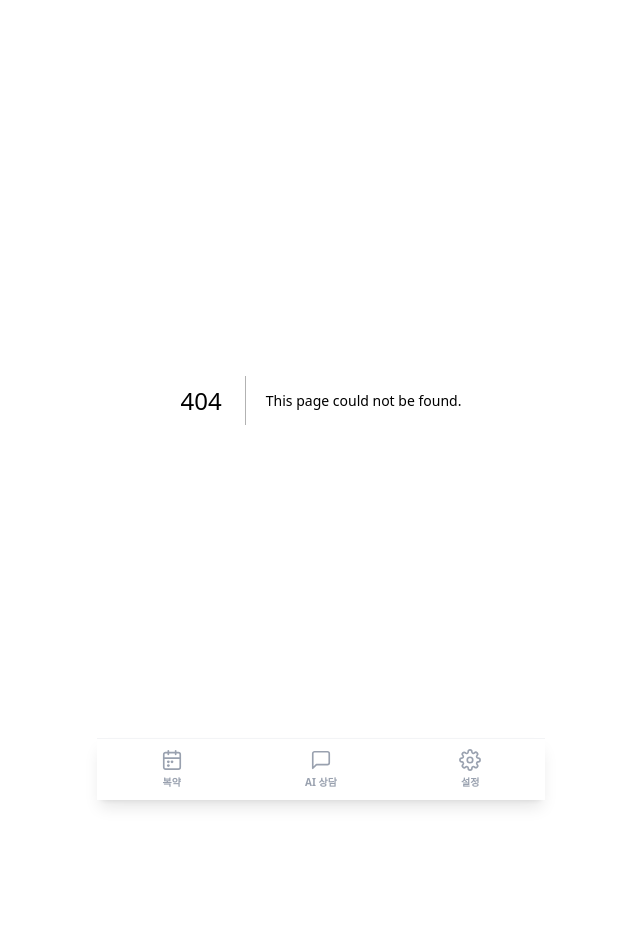
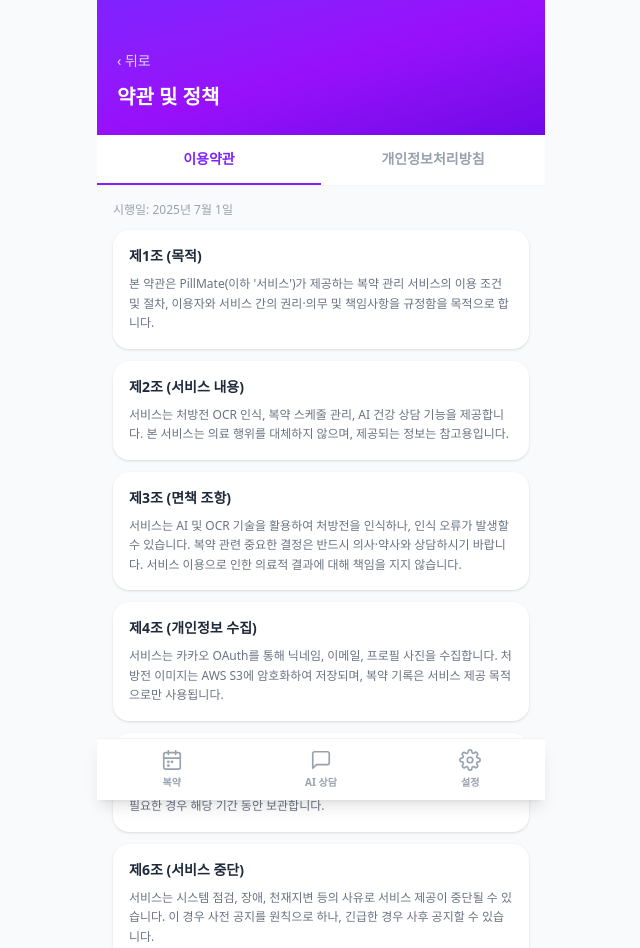
Before and after one commit to AI-HealthCare-02/AI_02_05, a Next.js app in the folder frontend/: page /terms in a window 1280 px wide. Before the commit this address had no page. Shown: the top 948 px of the page, without its empty margins (319-959 px from the left). Before the commit the page ends 864 px from the top, so only its background shows below. Built offline with nearby package versions, Linux system fonts and the light colour scheme.

Commit message:
feat: 이용약관 + 개인정보처리방침 페이지 + 카카오 프로필 사진 수집

```diff
--- a/frontend/src/app/settings/page.tsx
+++ b/frontend/src/app/settings/page.tsx
@@ -192,7 +192,8 @@ export default function SettingsPage() {
             </div>
             <span className="text-xs text-gray-400 bg-gray-100 px-2 py-1 rounded-full">1.0.0</span>
           </div>
-          <button className="w-full flex items-center justify-between px-4 py-4 hover:bg-gray-50 transition-colors">
+          <button onClick={() => router.push("/terms")}
+            className="w-full flex items-center justify-between px-4 py-4 hover:bg-gray-50 transition-colors">
             <div className="flex items-center gap-3">
               <div className="w-9 h-9 bg-gray-100 rounded-xl flex items-center justify-center">
                 <span className="text-lg">📄</span>
--- /dev/null
+++ b/frontend/src/app/terms/page.tsx
@@ -0,0 +1,103 @@
+"use client";
+
+import { useState } from "react";
+import { useRouter } from "next/navigation";
+
+const TERMS = [
+  {
+    title: "제1조 (목적)",
+    content: "본 약관은 PillMate(이하 '서비스')가 제공하는 복약 관리 서비스의 이용 조건 및 절차, 이용자와 서비스 간의 권리·의무 및 책임사항을 규정함을 목적으로 합니다.",
+  },
+  {
+    title: "제2조 (서비스 내용)",
+    content: "서비스는 처방전 OCR 인식, 복약 스케줄 관리, AI 건강 상담 기능을 제공합니다. 본 서비스는 의료 행위를 대체하지 않으며, 제공되는 정보는 참고용입니다.",
+  },
+  {
+    title: "제3조 (면책 조항)",
+    content: "서비스는 AI 및 OCR 기술을 활용하여 처방전을 인식하나, 인식 오류가 발생할 수 있습니다. 복약 관련 중요한 결정은 반드시 의사·약사와 상담하시기 바랍니다. 서비스 이용으로 인한 의료적 결과에 대해 책임을 지지 않습니다.",
+  },
+  {
+    title: "제4조 (개인정보 수집)",
+    content: "서비스는 카카오 OAuth를 통해 닉네임, 이메일, 프로필 사진을 수집합니다. 처방전 이미지는 AWS S3에 암호화하여 저장되며, 복약 기록은 서비스 제공 목적으로만 사용됩니다.",
+  },
+  {
+    title: "제5조 (개인정보 보유 기간)",
+    content: "수집된 개인정보는 회원 탈퇴 시 즉시 삭제됩니다. 단, 관련 법령에 따라 보존이 필요한 경우 해당 기간 동안 보관합니다.",
+  },
+  {
+    title: "제6조 (서비스 중단)",
+    content: "서비스는 시스템 점검, 장애, 천재지변 등의 사유로 서비스 제공이 중단될 수 있습니다. 이 경우 사전 공지를 원칙으로 하나, 긴급한 경우 사후 공지할 수 있습니다.",
+  },
+  {
+    title: "제7조 (약관 변경)",
+    content: "서비스는 필요한 경우 약관을 변경할 수 있으며, 변경된 약관은 서비스 내 공지를 통해 안내합니다. 변경 후 계속 서비스를 이용하는 경우 변경된 약관에 동의한 것으로 간주합니다.",
+  },
+];
+
+const PRIVACY = [
+  {
+    title: "수집하는 개인정보",
+    content: "• 카카오 계정 정보: 닉네임, 이메일, 프로필 사진\n• 처방전 이미지 및 OCR 인식 결과\n• 복약 스케줄 및 체크 기록\n• 서비스 이용 기록",
+  },
+  {
+    title: "개인정보 이용 목적",
+    content: "• 복약 스케줄 관리 서비스 제공\n• AI 챗봇 맞춤 상담 (복약 중인 약물 기반)\n• 보호자 공유 기능 제공\n• 서비스 개선 및 통계 분석",
+  },
+  {
+    title: "개인정보 제3자 제공",
+    content: "서비스는 이용자의 동의 없이 개인정보를 제3자에게 제공하지 않습니다. 단, 법령에 의한 경우는 예외로 합니다.",
+  },
+  {
+    title: "개인정보 보호 조치",
+    content: "• 처방전 이미지: AWS S3 암호화 저장\n• 통신 구간: HTTPS 적용 예정\n• 접근 권한: JWT 토큰 기반 인증",
+  },
+  {
+    title: "이용자 권리",
+    content: "이용자는 언제든지 개인정보 열람, 수정, 삭제를 요청할 수 있습니다. 회원 탈퇴 시 모든 개인정보는 즉시 삭제됩니다.",
+  },
+];
+
+export default function TermsPage() {
+  const router = useRouter();
+  const [tab, setTab] = useState<"terms" | "privacy">("terms");
+
+  const items = tab === "terms" ? TERMS : PRIVACY;
+
+  return (
+    <main className="min-h-screen bg-gray-50">
+      <div className="bg-gradient-to-br from-violet-600 via-purple-600 to-violet-700 px-5 pt-12 pb-6 text-white">
+        <button onClick={() => router.back()} className="text-violet-200 text-sm mb-3">‹ 뒤로</button>
+        <h1 className="text-xl font-bold">약관 및 정책</h1>
+      </div>
+
+      {/* 탭 */}
+      <div className="flex bg-white border-b border-gray-100 sticky top-0 z-10">
+        {[
+          { key: "terms", label: "이용약관" },
+          { key: "privacy", label: "개인정보처리방침" },
+        ].map(({ key, label }) => (
+          <button key={key} onClick={() => setTab(key as "terms" | "privacy")}
+            className={`flex-1 py-3.5 text-sm font-semibold transition-colors border-b-2 ${
+              tab === key ? "border-violet-600 text-violet-600" : "border-transparent text-gray-400"
+            }`}>
+            {label}
+          </button>
+        ))}
+      </div>
+
+      <div className="max-w-md mx-auto px-4 py-4 space-y-3 pb-10">
+        <p className="text-xs text-gray-400">시행일: 2025년 7월 1일</p>
+        {items.map((item, i) => (
+          <div key={i} className="bg-white rounded-2xl shadow-sm p-4">
+            <p className="text-sm font-bold text-gray-800 mb-2">{item.title}</p>
+            <p className="text-xs text-gray-500 leading-relaxed whitespace-pre-line">{item.content}</p>
+          </div>
+        ))}
+        <div className="bg-violet-50 rounded-2xl p-4 text-xs text-violet-600 text-center">
+          <p className="font-semibold">문의사항</p>
+          <p className="mt-1 text-violet-400">서비스 이용 관련 문의는 AI 상담을 이용해주세요</p>
+        </div>
+      </div>
+    </main>
+  );
+}
```
